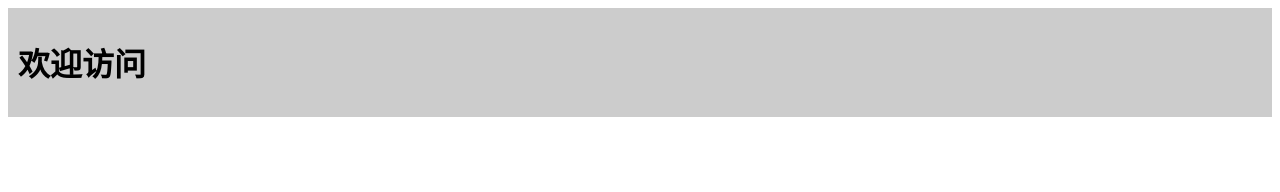
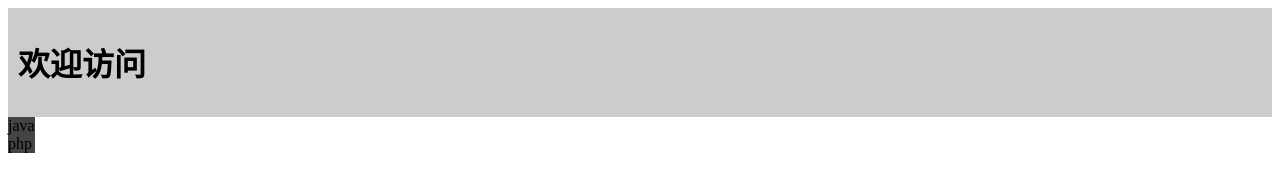
Before and after one commit to kenvins/kenvins.github.io, a plain HTML site: page index.html in a window 1280 px wide. Drawn offline with Linux system fonts and the light colour scheme.

Commit message:
Update index.html

```diff
--- a/index.html
+++ b/index.html
@@ -9,11 +9,34 @@
           background: #ccc;
           padding: 10px;
         }
+
+        nav {
+            float: left;
+            background: #444;
+
+        }
+        ul {
+            list-stype: none;
+            padding: 0px;
+            margin: 0px;
+        }
+
+
+
     </style>
+
+
 </head>
 <body>
     <header>
         <h1>欢迎访问 </h1>
     </header>
+    <nav>
+        <ul>
+            <li>java</li>
+            <li>php</li>
+        </ul>
+    </nav>
+
 </body>
 </html>
```
